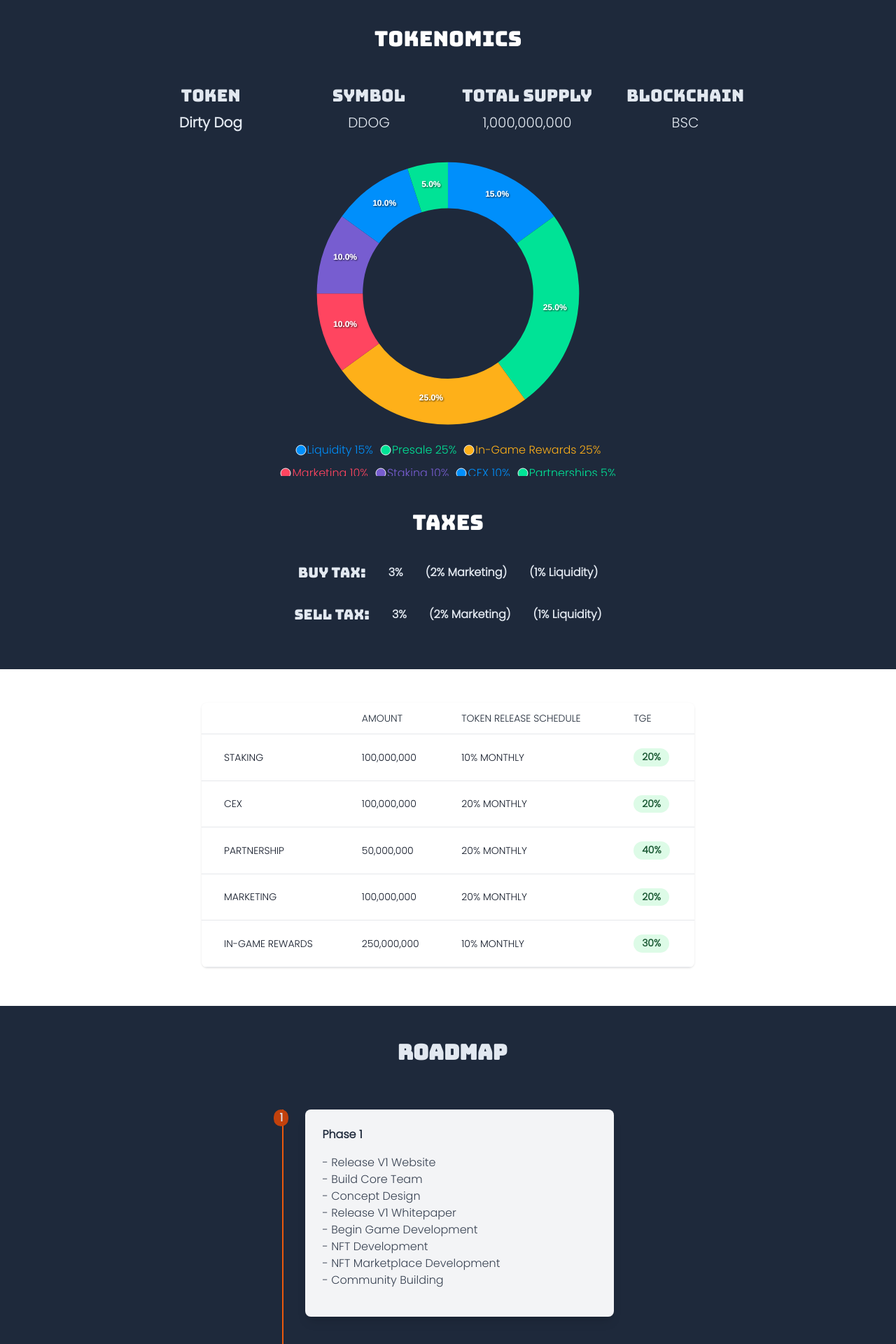
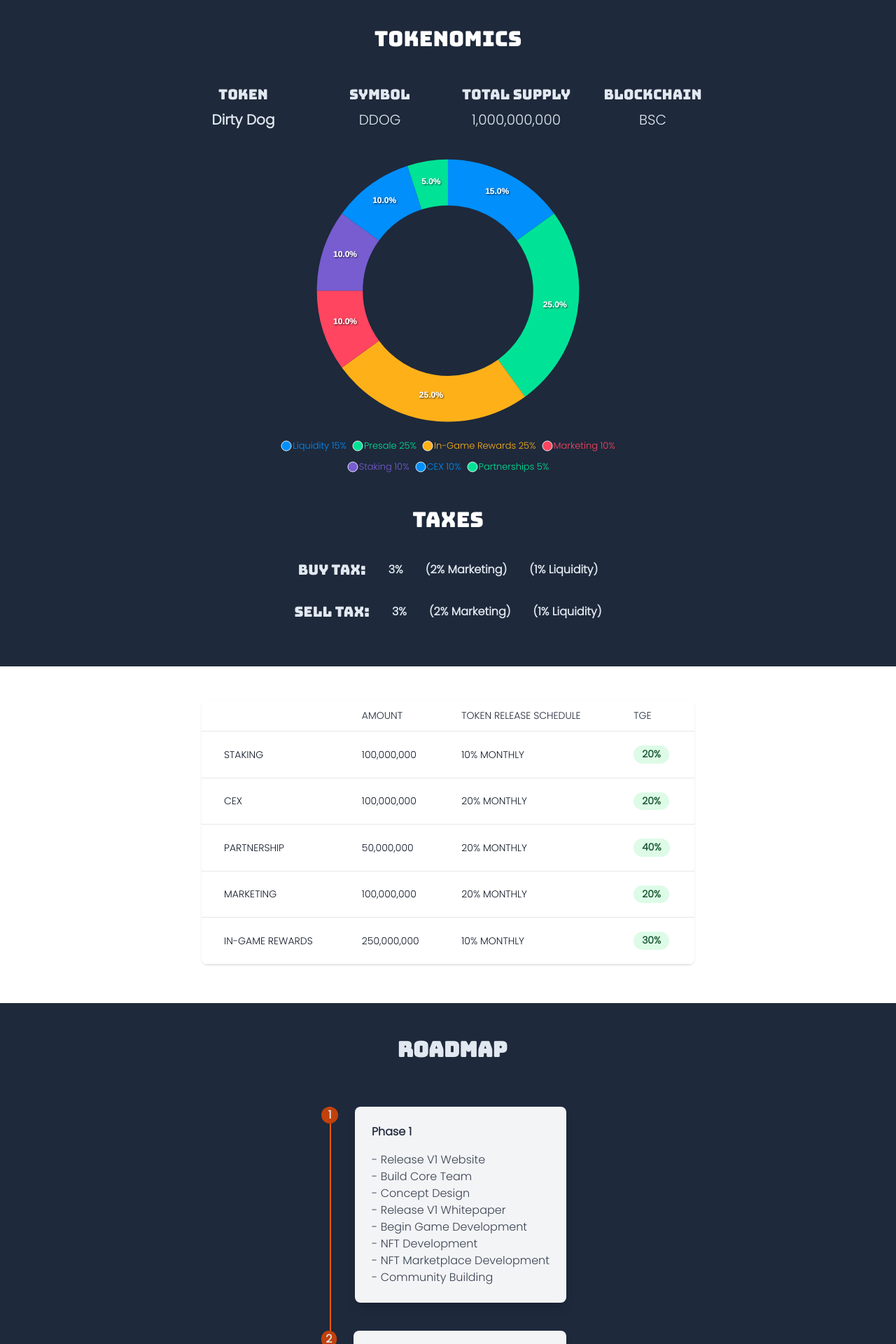
Before and after one commit to talhapro/dirtyDa, a React (Create React App) app: page / in a window 1280 px wide. Shown: the part 1880-3800 px from the top of the page at 70% size. Built offline with nearby package versions, Linux system fonts and the light colour scheme.

Commit message:
second commit

```diff
--- a/src/components/Chart3D.jsx
+++ b/src/components/Chart3D.jsx
@@ -28,7 +28,7 @@ const DoughnutChart = () => {
       position: "bottom",
       horizontalAlign: "center",
       floating: false,
-      fontSize: "16px",
+      fontSize: "13px",
       fontFamily: "Poppins",
       fontWeight: 500,
       labels: {
@@ -37,8 +37,8 @@ const DoughnutChart = () => {
       },
 
       itemMargin: {
-        horizontal: 5,
-        vertical: 4,
+        horizontal: 4,
+        vertical: 5,
       },
     },
     plotOptions: {
@@ -77,25 +77,25 @@ const DoughnutChart = () => {
         </div>
         <div className="grid grid-cols-2 row-gap-8 md:grid-cols-4 mt-8 mb-8 gap-10">
           <div className="text-center">
-            <h1 className="text-2xl text-deep-purple-accent-400 mb-2 text-slate-200">
+            <h1 className="text-xl text-deep-purple-accent-400 mb-2 text-slate-200">
               Token
             </h1>
             <p className="font-bold text-xl text-slate-200">Dirty Dog</p>
           </div>
           <div className="text-center">
-            <h1 className="text-2xl text-deep-purple-accent-400 mb-2 text-slate-200">
+            <h1 className="text-xl text-deep-purple-accent-400 mb-2 text-slate-200">
               Symbol
             </h1>
             <p className="text-xl text-slate-200">DDOG</p>
           </div>
           <div className="text-center">
-            <h1 className="text-2xl text-deep-purple-accent-400 mb-2 text-slate-200">
+            <h1 className="text-xl text-deep-purple-accent-400 mb-2 text-slate-200">
               Total Supply
             </h1>
             <p className="text-xl text-slate-200">1,000,000,000</p>
           </div>
           <div className="text-center">
-            <h1 className="text-2xl text-deep-purple-accent-400 mb-2 text-slate-200">
+            <h1 className="text-xl text-deep-purple-accent-400 mb-2 text-slate-200">
             Blockchain
             </h1>
             <p className="text-xl text-slate-200">BSC</p>
--- a/src/components/Roadmap.jsx
+++ b/src/components/Roadmap.jsx
@@ -13,7 +13,7 @@ const Roadmap = () => {
       <div class="bg-orange-700 w-6 h-6 flex items-center justify-center rounded-full -ml-3.5  text-slate-200 font-bold">
         1
       </div>
-      <div class="block p-6 rounded-lg shadow-lg bg-gray-100 max-w-md ml-6 mb-10 pr-40 pb-10 w-full">
+      <div class="block p-6 rounded-lg shadow-lg bg-gray-100 max-w-md ml-6 mb-10 ">
         <div class="flex justify-between mb-4">
           <h2 class="font-bold text-slate-800 text-md">Phase 1</h2>
         </div>
```
